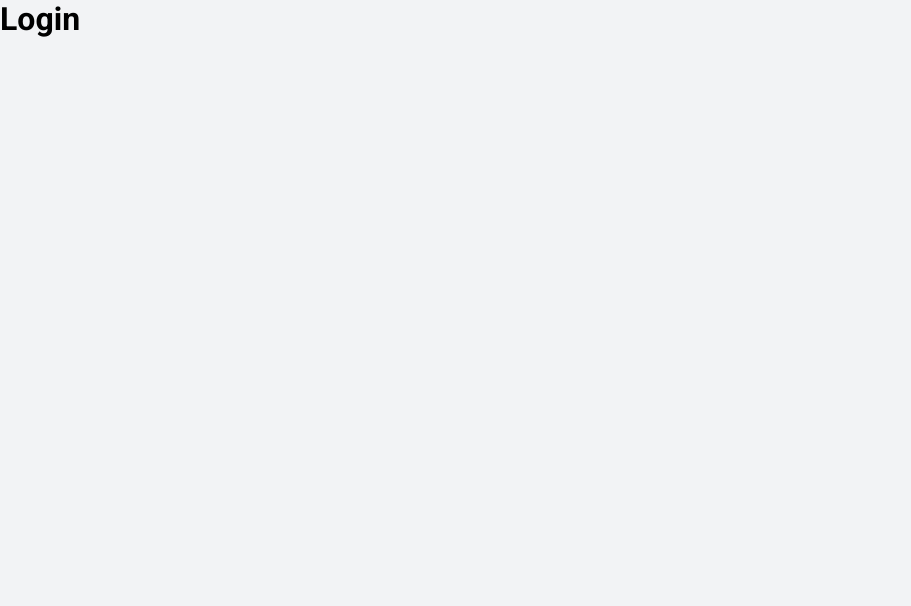
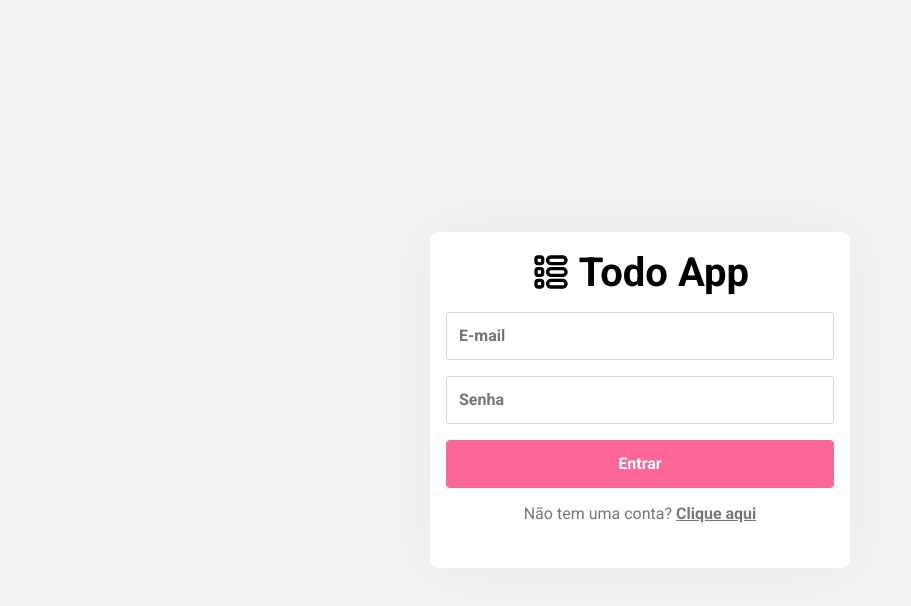
Before and after one commit to dfsilva-dxp/todoapp, a React (Create React App) app: page / in a window 1280 px wide. Shown: the top 606 px of the page, without its empty margins (0-911 px from the left). Built offline with nearby package versions, Linux system fonts and the light colour scheme.

Commit message:
feat: implementando o form de signIn e signUp

```diff
--- a/src/pages/Login/index.tsx
+++ b/src/pages/Login/index.tsx
@@ -1,3 +1,53 @@
+import { useState } from "react";
+import { TiThListOutline } from "react-icons/ti";
+
+import * as S from "./styles";
+
 export const Login = () => {
-  return <h1>Login</h1>;
+  const [hasAccount, setHasAccount] = useState(false);
+
+  function handleClick() {
+    setHasAccount(!hasAccount);
+  }
+
+  return (
+    <S.Main>
+      <S.Container>
+        <S.Wrap>
+          <S.Form>
+            <S.Title data-title="Todo App">
+              <TiThListOutline />
+            </S.Title>
+            <S.Input type="email" name="email" required placeholder="E-mail" />
+            <S.Input
+              type="password"
+              name="password"
+              required
+              placeholder="Senha"
+            />
+            {!hasAccount ? (
+              <>
+                <S.Button type="submit">Entrar</S.Button>
+              </>
+            ) : (
+              <>
+                <S.Button type="submit">Cadastrar</S.Button>
+              </>
+            )}
+
+            {!hasAccount ? (
+              <p>
+                Não tem uma conta?{" "}
+                <span onClick={handleClick}>Clique aqui</span>
+              </p>
+            ) : (
+              <p>
+                Já tem uma conta? <span onClick={handleClick}>Clique aqui</span>
+              </p>
+            )}
+          </S.Form>
+        </S.Wrap>
+      </S.Container>
+    </S.Main>
+  );
 };
--- a/src/pages/Login/styles.ts
+++ b/src/pages/Login/styles.ts
@@ -1 +1,120 @@
-import styles from "styled-components";
+import styled from "styled-components";
+
+export const Main = styled.main`
+  width: 100%;
+  height: 100vh;
+`;
+
+export const Container = styled.div`
+  width: 100%;
+  margin: 0 auto;
+  padding: 0 1rem;
+
+  @media (min-width: 576px) {
+    & {
+      max-width: 540px;
+    }
+  }
+  @media (min-width: 768px) {
+    & {
+      max-width: 720px;
+    }
+  }
+  @media (min-width: 992px) {
+    & {
+      max-width: 960px;
+    }
+  }
+  @media (min-width: 1200px) {
+    & {
+      max-width: 1140px;
+    }
+  }
+`;
+
+export const Wrap = styled.div`
+  width: 100%;
+  height: 100vh;
+  display: grid;
+  place-items: center;
+`;
+
+export const Form = styled.form`
+  width: min(420px, 100%);
+  background: #fff;
+  padding: 1rem;
+  border-radius: 0.5rem;
+  box-shadow: 0 0 60px rgba(0, 0, 0, 0.05);
+
+  display: grid;
+  grid-template-rows: repeat(5, 3rem);
+  gap: 1rem;
+
+  p {
+    text-align: center;
+    color: #777;
+
+    span {
+      font-weight: 600;
+      text-decoration: underline;
+      cursor: pointer;
+      transition: color 0.15s;
+
+      &:hover {
+        color: #fd6699;
+      }
+    }
+  }
+`;
+
+export const Title = styled.h4`
+  font-size: 2.5rem;
+  display: flex;
+  align-items: center;
+  justify-content: center;
+
+  &::after {
+    content: attr(data-title);
+    margin-left: 0.5rem;
+  }
+`;
+
+export const Input = styled.input`
+  display: block;
+  width: 100%;
+  padding: 0.375rem 0.75rem;
+  font-size: 1rem;
+  line-height: 1.5;
+  color: #495057;
+  background-color: #fff;
+  background-clip: padding-box;
+  border: 1px solid #ced4da;
+  border-radius: 0.25rem;
+
+  &::placeholder {
+    font-weight: 600;
+  }
+`;
+
+export const Button = styled.button`
+  display: inline-block;
+  padding: 0.375rem 0.75rem;
+  text-align: center;
+  vertical-align: middle;
+  user-select: none;
+  background-color: transparent;
+  border: 1px solid transparent;
+  border-radius: 0.25rem;
+  font-size: 1rem;
+  line-height: 1.5;
+  font-weight: 600;
+  color: #fff;
+  background-color: #fd6699;
+  border-color: #fd6699;
+
+  transition: filter 0.15s ease-in-out;
+
+  &:hover {
+    filter: brightness(0.9);
+  }
+`;
```
